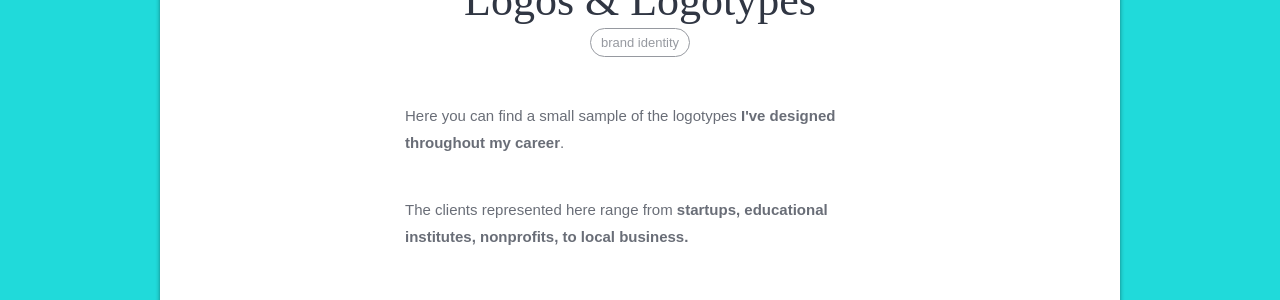
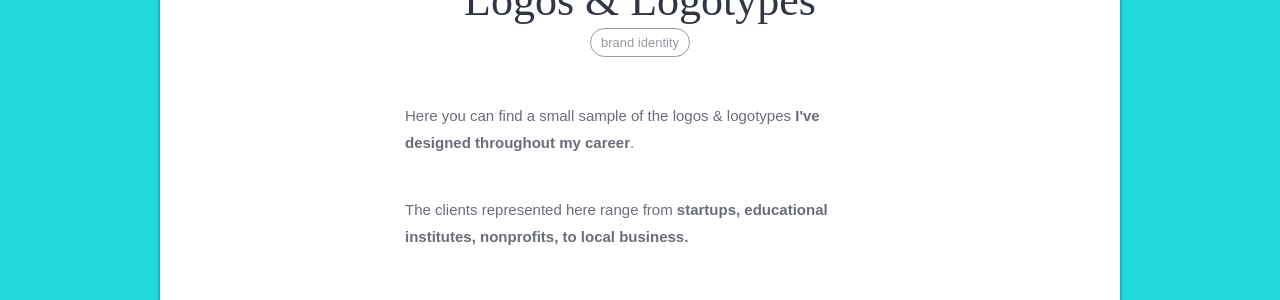
Before and after one commit to iamcamilo/iamcamilo, a Jekyll site: the page built from logos.html, in a window 1280 px wide and 900 px high, scrolled down 428 px. Shown: the part 153-453 px from the top of the window. Built offline with Jekyll 4.4.1, drawn with Linux system fonts in a browser that asks for light colours; some web fonts are replaced.

```diff
--- a/_layouts/default.html
+++ b/_layouts/default.html
@@ -51,5 +51,8 @@
 
     <script src="js/jquery.js"></script>
     <script src="js/main.js"></script>
+    {% if jekyll.environment == 'production' %}
+      {% include analytics.html %}
+    {% endif %}
   </body>
 </html>
--- a/_layouts/home.html
+++ b/_layouts/home.html
@@ -21,5 +21,8 @@
 
     <script src="js/jquery.js"></script>
     <script src="js/main.js"></script>
+    {% if jekyll.environment == 'production' %}
+      {% include analytics.html %}
+    {% endif %}
   </body>
 </html>
--- a/logos.html
+++ b/logos.html
@@ -19,7 +19,7 @@ title: Logos
           </section>
 
           <section class="description">
-            <p>Here you can find a small sample of the logotypes <strong>I've designed throughout my career</strong>.</p>
+            <p>Here you can find a small sample of the logos & logotypes <strong>I've designed throughout my career</strong>.</p>
             <p>The clients represented here range from <strong>startups, educational institutes, nonprofits, to local business.</strong><p>
           </section>
 
```
Also changed, not shown: _includes/analytics.html (added, +10 -0 lines), _portfolio/4-logos.md (+1 -1 lines), 1 other file.
